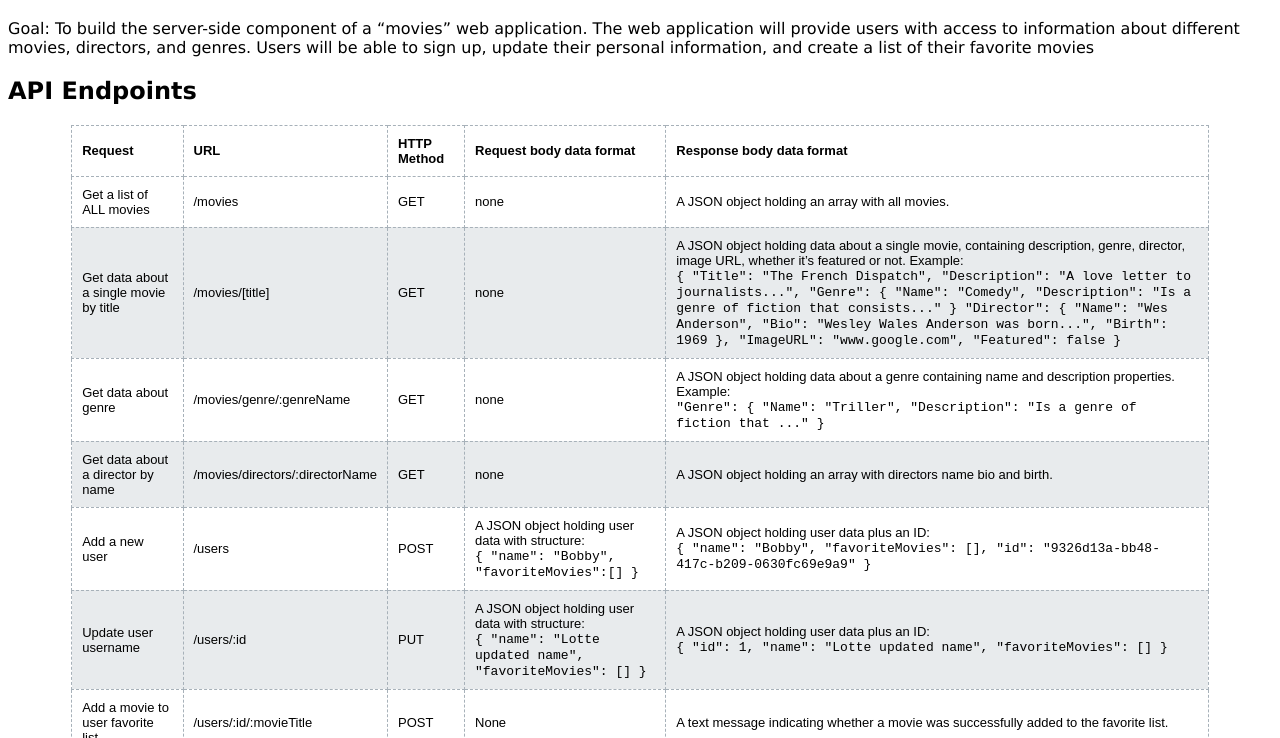
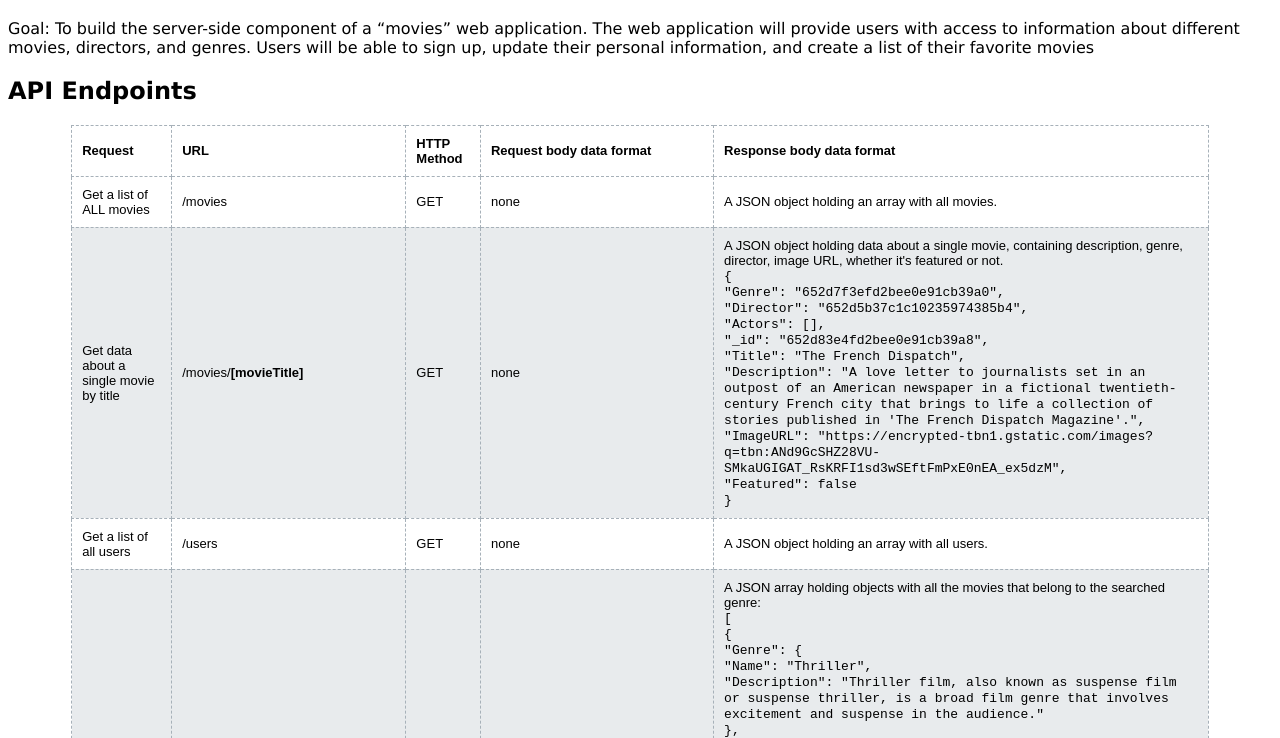
Before and after one commit to bobs83/movie_api, a website: page public/documentation.html in a window 1280 px wide. Shown: the part 62-800 px from the top of the page. Drawn offline with Linux system fonts and the light colour scheme.

Commit message:
Updated the documentation file of the API

```diff
--- a/public/documentation.html
+++ b/public/documentation.html
@@ -42,39 +42,79 @@
       <!-- single movie by title  -->
       <tr>
         <td>Get data about a single movie by title</td>
-        <td>/movies/[title]</td>
+        <td>/movies/<b>[movieTitle]</b></td>
         <td>GET</td>
         <td>none</td>
         <td>
           A JSON object holding data about a single movie, containing
-          description, genre, director, image URL, whether it’s featured or not.
-          Example:
+          description, genre, director, image URL, whether it's featured or not.
           <br />
           <code>
-            { "Title": "The French Dispatch", "Description": "A love letter to
-            journalists...", "Genre": { "Name": "Comedy", "Description": "Is a
-            genre of fiction that consists..." } "Director": { "Name": "Wes
-            Anderson", "Bio": "Wesley Wales Anderson was born...", "Birth": 1969
-            }, "ImageURL": "www.google.com", "Featured": false }
+            { <br />
+            "Genre": "652d7f3efd2bee0e91cb39a0", <br />
+            "Director": "652d5b37c1c10235974385b4",<br />
+            "Actors": [],<br />
+            "_id": "652d83e4fd2bee0e91cb39a8",<br />
+            "Title": "The French Dispatch",<br />
+            "Description": "A love letter to journalists set in an outpost of an
+            American newspaper in a fictional twentieth-century French city that
+            brings to life a collection of stories published in 'The French
+            Dispatch Magazine'.",<br />
+            "ImageURL":
+            "https://encrypted-tbn1.gstatic.com/images?q=tbn:ANd9GcSHZ28VU-SMkaUGIGAT_RsKRFI1sd3wSEftFmPxE0nEA_ex5dzM",<br />
+            "Featured": false<br />
+            }
           </code>
           <br />
         </td>
+      </tr>
+
+      <!-- Get all users   -->
+
+      <tr>
+        <td>Get a list of all users</td>
+        <td>/users</td>
+        <td>GET</td>
+        <td>none</td>
+        <td>A JSON object holding an array with all users.</td>
       </tr>
 
       <!-- genre  -->
 
       <tr>
         <td>Get data about genre</td>
-        <td>/movies/genre/:genreName</td>
+        <td>/movies/genre/<b>[genreName]</b></td>
         <td>GET</td>
         <td>none</td>
         <td>
-          A JSON object holding data about a genre containing name and
-          description properties. Example:
+          A JSON array holding objects with all the movies that belong to the
+          searched genre:
           <br />
           <code>
-            "Genre": { "Name": "Triller", "Description": "Is a genre of fiction
-            that ..." }
+            [<br />
+            {<br />
+            "Genre": {<br />
+            "Name": "Thriller",<br />
+            "Description": "Thriller film, also known as suspense film or
+            suspense thriller, is a broad film genre that involves excitement
+            and suspense in the audience."<br />
+            },<br />
+            "Director": {<br />
+            "Name": "Jonathan Demme",<br />
+            "Bio": "Robert Jonathan Demme was an American director, producer,
+            and screenwriter.",<br />
+            "Birth": "1944",<br />
+            "Death": "2017"<br />
+            }, "Actors": [],<br />
+            "_id": "652d9c59fd2bee0e91cb39b8",<br />
+            "Title": "Silence of the Lambs",<br />
+            "Description": "A young FBI cadet must receive the help of an
+            incarcerated and manipulative cannibal killer to help catch another
+            serial killer.",<br />
+            "ImagePath": "silenceofthelambs.png",<br />
+            "Featured": true<br />
+            }<br />
+            ]<br />
           </code>
         </td>
       </tr>
@@ -82,11 +122,37 @@
       <!-- director  -->
       <tr>
         <td>Get data about a director by name</td>
-        <td>/movies/directors/:directorName</td>
+        <td>/movies/directors/<b>[directorName]</b></td>
         <td>GET</td>
         <td>none</td>
         <td>
-          A JSON object holding an array with directors name bio and birth.
+          A JSON object holding data with all the movies that belong to the
+          searched director:
+          <br />
+          <code>
+            {<br />
+            "Genre": {<br />
+            "Name": "Thriller",<br />
+            "Description": "Thriller film, also known as suspense film or
+            suspense thriller, is a broad film genre that involves excitement
+            and suspense in the audience."<br />
+            },<br />
+            "Director": {<br />
+            "Name": "Jonathan Demme",<br />
+            "Bio": "Robert Jonathan Demme was an American director, producer,
+            and screenwriter.",<br />
+            "Birth": "1944",<br />
+            "Death": "2017"<br />
+            }, "Actors": [],<br />
+            "_id": "652d9c59fd2bee0e91cb39b8",<br />
+            "Title": "Silence of the Lambs",<br />
+            "Description": "A young FBI cadet must receive the help of an
+            incarcerated and manipulative cannibal killer to help catch another
+            serial killer.",<br />
+            "ImagePath": "silenceofthelambs.png",<br />
+            "Featured": true<br />
+            }
+          </code>
         </td>
       </tr>
 
@@ -97,52 +163,94 @@
         <td>/users</td>
         <td>POST</td>
         <td>
-          A JSON object holding user data with structure:
+          A JSON object holding user data with 3 requierd fields [Username]
+          [Password] [Email] and last optional field [Birthday]:
           <br />
-          <code> { "name": "Bobby", "favoriteMovies":[] } </code>
+          <code>
+            {<br />
+            "Username": "User2",<br />
+            "Password": "test100000",<br />
+            "Email": "bobby1@hotmail.com",<br />
+            "Birthday": "1983-01-02"<br />
+            }
+          </code>
         </td>
         <td>
-          A JSON object holding user data plus an ID:
+          A JSON object holding all the user data including the generated ID:
           <br />
           <code>
-            { "name": "Bobby", "favoriteMovies": [], "id":
-            "9326d13a-bb48-417c-b209-0630fc69e9a9" }
+            {<br />
+            "Username": "User2",<br />
+            "Password": "test100000",<br />
+            "Email": "bobby1@hotmail.com",<br />
+            "Birthday": "1983-01-02T23:00:00.000Z",<br />
+            "FavoriteMovies": [],<br />
+            <b> "_id": "652fc200c7198aac5f951692"</b>,<br />
+            "__v": 0<br />
+            }
           </code>
         </td>
       </tr>
 
       <!-- allow users update details   -->
       <td>Update user username</td>
-      <td>/users/:id</td>
+      <td>/users/<b>[currentUsername]</b></td>
       <td>PUT</td>
       <td>
-        A JSON object holding user data with structure:
+        A JSON object holding user data with 3 requierd fields [Username]
+        [Password] [Email].
         <br />
-        <code> { "name": "Lotte updated name", "favoriteMovies": [] } </code>
+        <code>
+          {<br />
+          <b>"Username": "User3",</b><br />
+          "Password": "test100000",<br />
+          "Email": "bobby1@hotmail.com"<br />
+          }
+        </code>
       </td>
       <td>
-        A JSON object holding user data plus an ID:
+        An updated JSON object with user data and the updated username:
         <br />
         <code>
-          { "id": 1, "name": "Lotte updated name", "favoriteMovies": [] }
+          {<br />
+          "_id": "652fc200c7198aac5f951692",<br />
+          "Username": "User3",<br />
+          "Password": "test100000",<br />
+          "Email": "bobby1@hotmail.com",<br />
+          "Birthday": "1983-01-02T00:00:00.000Z",<br />
+          "FavoriteMovies": [ "652d83e4fd2bee0e91cb39ac" ],<br />
+          "__v": 0<br />
+          }
         </code>
       </td>
 
       <!-- allow users add favorite movies to list   -->
       <tr>
         <td>Add a movie to user favorite list</td>
-        <td>/users/:id/:movieTitle</td>
+        <td>users/<b>[username]</b>/movies/<b>[movieID]</b></td>
         <td>POST</td>
         <td>None</td>
         <td>
-          A text message indicating whether a movie was successfully added to
-          the favorite list.
+          An updated JSON object that includes user data with the addition of
+          the movie to the user's favoriteMovies array:
+          <br />
+          <code>
+            {<br />
+            "_id": "652fc200c7198aac5f951692",<br />
+            "Username": "User2",<br />
+            "Password": "test100000",<br />
+            "Email": "bobby1@hotmail.com",<br />
+            "Birthday": "1983-01-02T23:00:00.000Z",<br />
+            <b>"FavoriteMovies": [ "652d83e4fd2bee0e91cb39ac" ]</b>,<br />
+            "__v": 0<br />
+            }<br />
+          </code>
         </td>
       </tr>
       <!-- allow users remove favorite movies to list   -->
       <tr>
         <td>Remove a movie from user favorite list</td>
-        <td>/users/:id/:movieTitle</td>
+        <td>users/<b>[username]</b>/movies/<b>[movieID]</b></td>
         <td>DELETE</td>
         <td>None</td>
         <td>
@@ -153,11 +261,11 @@
       <!-- allow users deregister   -->
       <tr>
         <td>Delete user registration</td>
-        <td>/users/:id</td>
+        <td>/users/<b>[username]</b></td>
         <td>DELETE</td>
         <td>None</td>
         <td>
-          A text message indicating whether a user[id] was successfully removed.
+          A text message indicating whether [username] was successfully deleted.
         </td>
       </tr>
     </table>
```
